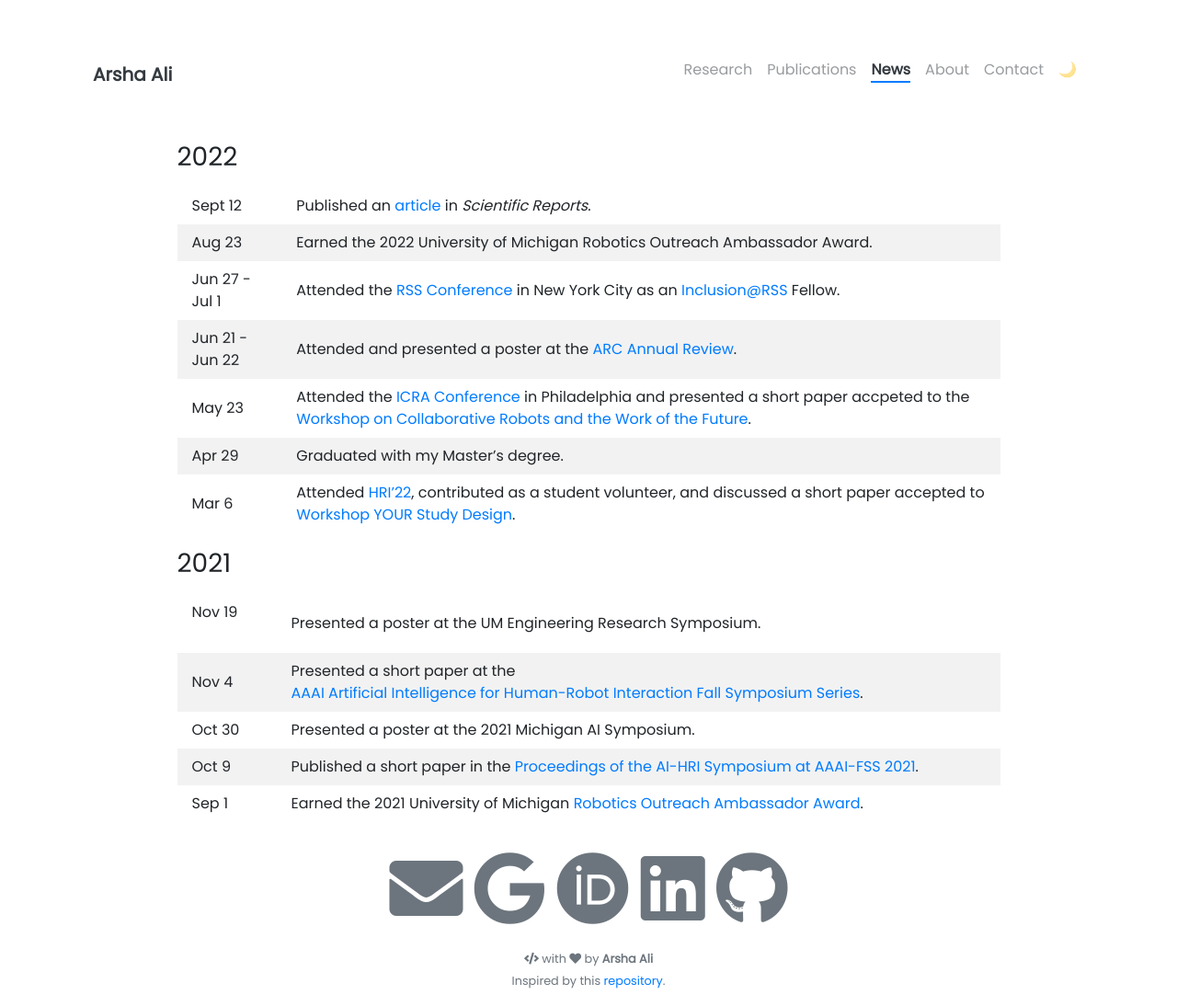
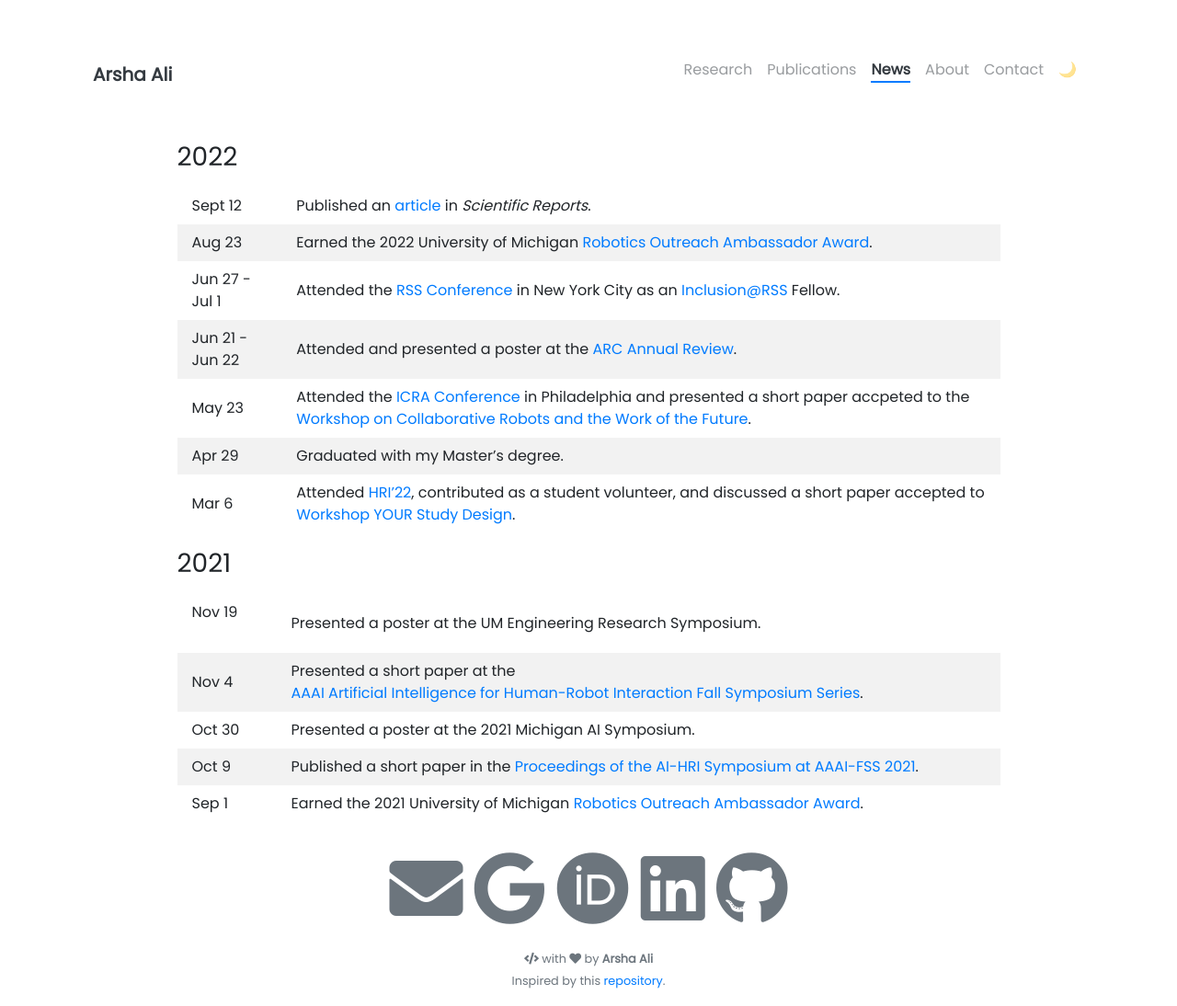
Before and after one commit to arshaali/arshaali.github.io, a Jekyll site: the page built from pages/news.md, in a window 1280 px wide and 1094 px high. Shown: the whole window at 92% size. Built offline with Jekyll 4.4.1, drawn with Linux system fonts in a browser that asks for light colours; nearby versions of some CDN libraries; part of the change alters nothing that is shown.

Commit message:
Update news.md

```diff
--- a/pages/news.md
+++ b/pages/news.md
@@ -15,7 +15,7 @@ td, th {
 ### 2022
 
 Sept 12 | Published an [article](https://www.nature.com/articles/s41598-022-19140-5) in _Scientific Reports_.
-Aug 23 | Earned the 2022 University of Michigan Robotics Outreach Ambassador Award.
+Aug 23 | Earned the 2022 University of Michigan [Robotics Outreach Ambassador Award](https://robotics.umich.edu/2022/the-2022-robotics-outreach-ambassadors/?utm_campaign=Michigan%20Robotics%20Newsletter&utm_medium=email&utm_source=Revue%20newsletter).
 Jun 27 - Jul 1 | Attended the [RSS Conference](https://roboticsconference.org/) in New York City as an [Inclusion@RSS](https://sites.google.com/andrew.cmu.edu/inclusion-rss-2022/home) Fellow.
 Jun 21 - Jun 22 | Attended and presented a poster at the [ARC Annual Review](https://arc.engin.umich.edu/events/annual-program-review/).
 May 23 | Attended the [ICRA Conference](https://www.icra2022.org/) in Philadelphia and presented a short paper accpeted to the [Workshop on Collaborative Robots and the Work of the Future](https://sites.google.com/view/icra22ws-cor-wotf/home).
```
